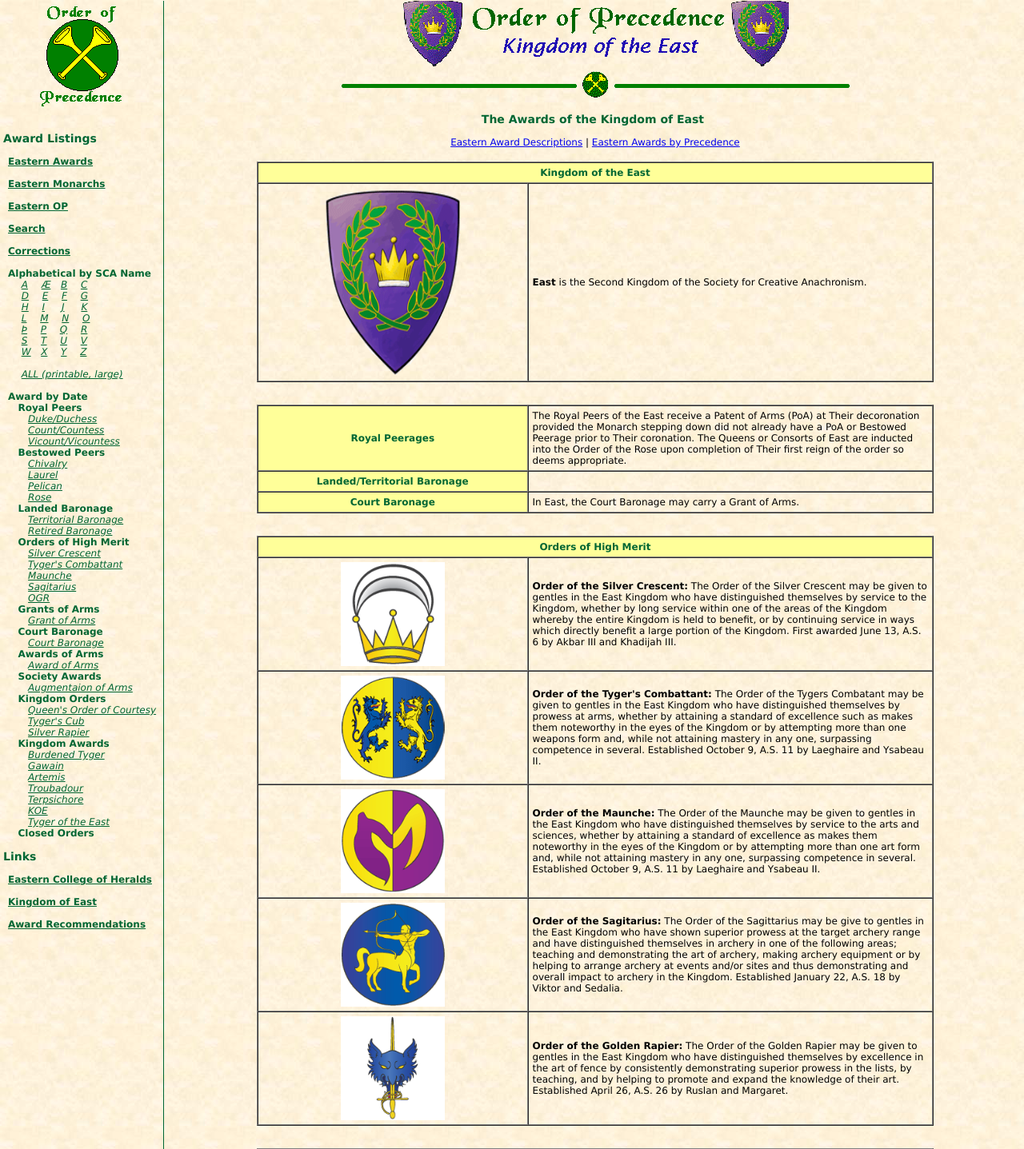
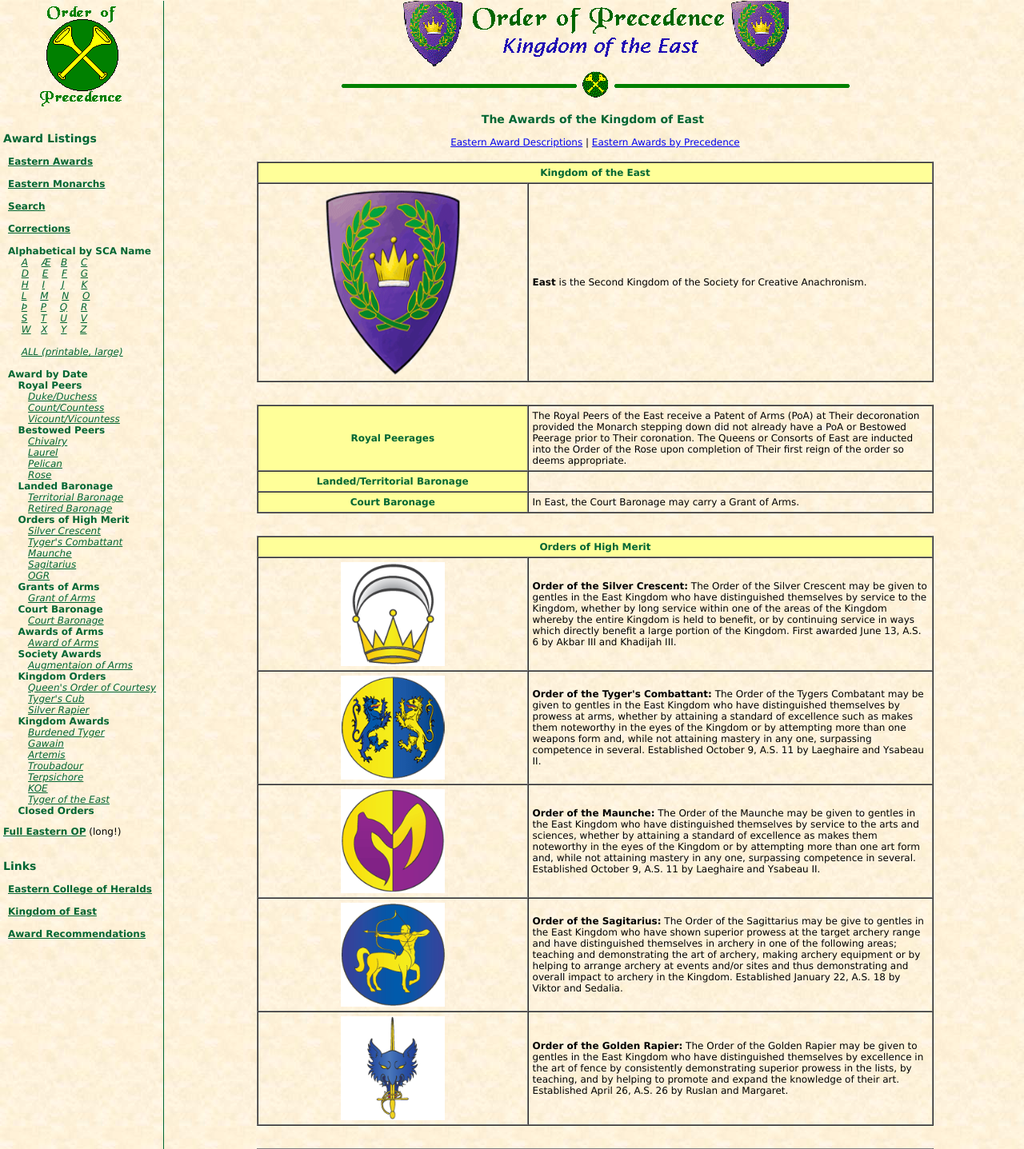
Before and after one commit to jducoeur/OP, a PHP site: page /awards.php in a window 1280 px wide. Shown: the top 1437 px of the page at 80% size. Run offline with PHP 8.4, Linux system fonts and the light colour scheme; data that the repository does not hold is empty; a stand-in replaces the project's code that opens the database connection.

Commit message:
Two tweaks, to help avoid DOS
Moved the full OP link out of the way and made it scarier, so people are
less likely to click on it.

Prevent % from being used in search terms, since it causes a full list
of everything -- huge.

```diff
--- a/op/html/header.php
+++ b/op/html/header.php
@@ -62,8 +62,6 @@ if (!$printable)
       <a class="menu" href="<?php echo $HOME_DIR; ?>baronies.php"><?php echo $KINGDOM_ADJ; ?> Baronies</a><img src="<?php echo $IMAGES_DIR; ?>spacer.gif" width="0" height="0" alt="W3C Compliant Link Spacer" border="0"/><br/>
       <br/>
 -->
-      <a class="menu" href="<?php echo $HOME_DIR; ?>kingdom_op.php"><?php echo $KINGDOM_ADJ; ?> OP</a><img src="<?php echo $IMAGES_DIR; ?>spacer.gif" width="0" height="0" alt="W3C Compliant Link Spacer" border="0"/><br/>
-      <br/>
 <!--
       <a class="menu" href="<?php echo $HOME_DIR; ?>roa.php">Roll of Arms</a><img src="<?php echo $IMAGES_DIR; ?>spacer.gif" width="0" height="0" alt="W3C Compliant Link Spacer" border="0"/><br/>
       <br/>
@@ -167,6 +165,8 @@ if (!$printable)
 <!--        &nbsp;&nbsp;&nbsp;<b style="color:<?php echo $accent_color; ?>">Kingdom Honors</b><img src="<?php echo $IMAGES_DIR; ?>spacer.gif" width="0" height="0" alt="W3C Compliant Link Spacer" border="0"/><br/> -->
         &nbsp;&nbsp;&nbsp;<b style="color:<?php echo $accent_color; ?>">Closed Orders</b><img src="<?php echo $IMAGES_DIR; ?>spacer.gif" width="0" height="0" alt="W3C Compliant Link Spacer" border="0"/><br/>
            </p>
+      <a class="menu" href="<?php echo $HOME_DIR; ?>kingdom_op.php">Full <?php echo $KINGDOM_ADJ; ?> OP</a><img src="<?php echo $IMAGES_DIR; ?>spacer.gif" width="0" height="0" alt="W3C Compliant Link Spacer" border="0"/> (long!)<br/>
+      <br/>
       <p class="t_menu_header">Links</p>
       <p class="t_menu">
       <a class="menu" href="http://herald.east.sca.org/">Eastern College of Heralds</a><img src="<?php echo $IMAGES_DIR; ?>spacer.gif" width="0" height="0" alt="W3C Compliant Link Spacer" border="0"/><br/>
--- a/op/html/search.php
+++ b/op/html/search.php
@@ -62,6 +62,10 @@ if (isset($_POST['submit']) && $_POST['submit'] == $SUBMIT_SEARCH)
    if ($form_sca_name == ''/* && $form_branch_id == '' && $form_date_start == '' && $form_date_end == '' && $form_award_id == '' && $form_event_name == ''*/)
    {
       $errmsg = "Please enter an SCA name to search for"; //"Please enter at least one search parameter.<br/>";
+   }
+   if (strpos($form_sca_name, '%') !== FALSE)
+   {
+      $errmsg = "Search terms may not include %";
    }
 /*
    // Valid dates
```
